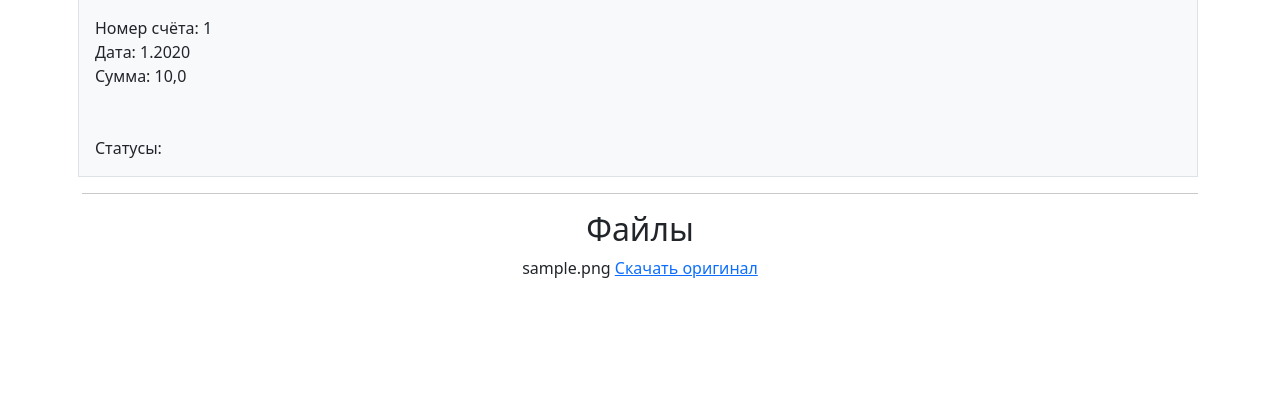
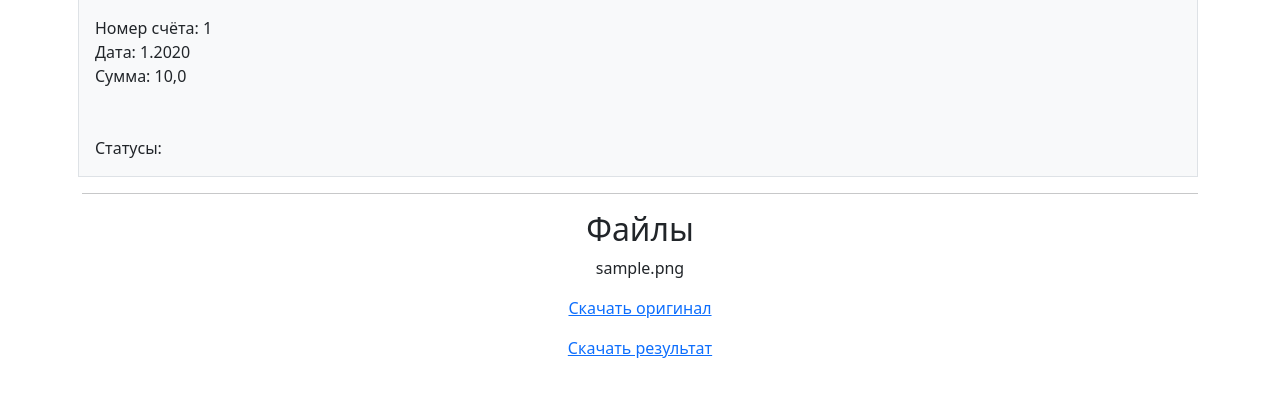
Before and after one commit to Roma-Leto/tfoms, a Django app: page /details/1 in a window 1280 px wide. Shown: the part 90-487 px from the top of the page. Run offline with Django 5.2, Linux system fonts and the light colour scheme; tables that the repository leaves empty hold one stand-in row (values such as "Sample post"); data that the repository does not hold is empty; parts of the project's set-up code (start-up, migrations or seed data) failed here and were passed over; some libraries are stand-ins or nearby versions.

Commit message:
файл результата

```diff
--- a/invoice/tasks.py
+++ b/invoice/tasks.py
@@ -464,7 +464,7 @@ def create_report(ext_id):
     step5.save()
 
     f = InvoiceDNRDetails.objects.get(id=ext_id)
-    f.file_name
+    # f.file_name
     logger.info("Создание итогового отчёта - ОК")
 
 
--- a/pytest.ini
+++ b/pytest.ini
@@ -1,3 +1,4 @@
 [pytest]
 DJANGO_SETTINGS_MODULE = x_tfoms_project.settings
 python_files = tests.py test_*.py *_tests.py
+addopts = --nomigrations --reuse-db
--- a/requirements.txt
+++ b/requirements.txt
@@ -8,6 +8,7 @@ billiard==4.2.1
 celery==5.4.0
 cffi==1.17.1
 channels==4.2.0
+channels_redis==4.2.1
 click==8.1.8
 click-didyoumean==0.3.1
 click-plugins==1.1.1
@@ -19,6 +20,7 @@ dill==0.3.9
 Django==5.0.12
 django-bootstrap5==24.3
 et_xmlfile==2.0.0
+gunicorn==23.0.0
 hyperlink==21.0.0
 hypothesis==6.127.1
 idna==3.10
@@ -27,6 +29,7 @@ iniconfig==2.0.0
 isort==6.0.0
 kombu==5.4.2
 mccabe==0.7.0
+msgpack==1.1.0
 mssql-django==1.5
 numpy==2.2.3
 openpyxl==3.1.5
@@ -58,5 +61,3 @@ tzdata==2025.1
 vine==5.1.0
 wcwidth==0.2.13
 zope.interface==7.2
-gunicorn
-channels-redis
--- a/templates/invoice/invoice_details.html
+++ b/templates/invoice/invoice_details.html
@@ -50,6 +50,10 @@
 {#      </li>#}
 {#    {% endfor %}#}
 {#  </ul>#}
-    {{ file }}
-     <a href="{% url 'download_file' file_id=file.id file_type='original' %}">Скачать оригинал</a>
+
+    <p>{{ file }}</p>
+    <p><a href="{% url 'download_file' file_id=file.id file_type='original' %}">Скачать оригинал</a></p>
+    <p><a href="{% url 'download_file' file_id=file.id file_type='processed' %}">Скачать результат</a></p>
+
+
 {% endblock %}
```
